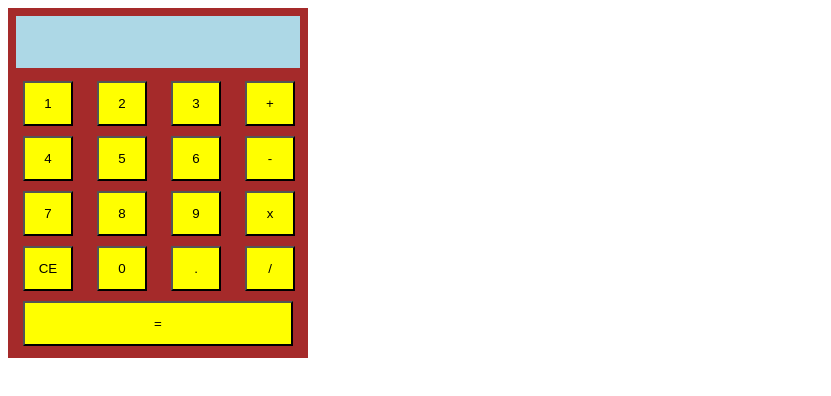
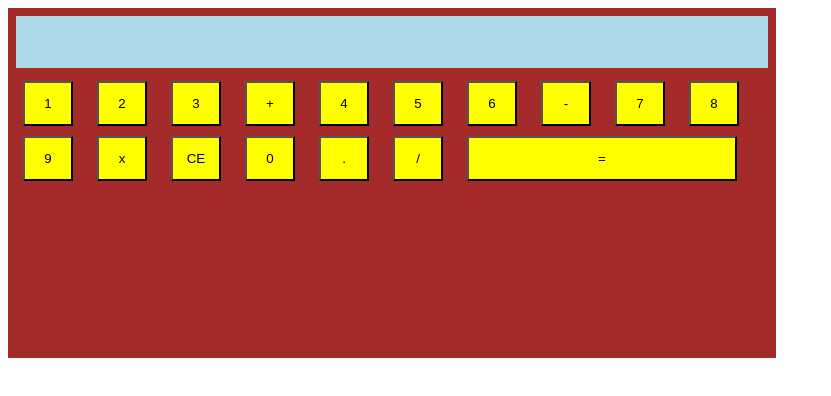
Before and after one commit to Sbartra/Javascript-Calculator, a plain HTML site: page index.html in a window 1280 px wide. Shown: the whole page, without its empty margins (0-831 px from the left). Drawn offline with Linux system fonts and the light colour scheme.

Commit message:
Update main.css

```diff
--- a/main.css
+++ b/main.css
@@ -1,8 +1,9 @@
 .calc{
     position:absolute;
     background-color: brown;
-    width:300px;
+    width: 60%;
     height:350px;
+
   }
   #disp{
     display:block;
```
